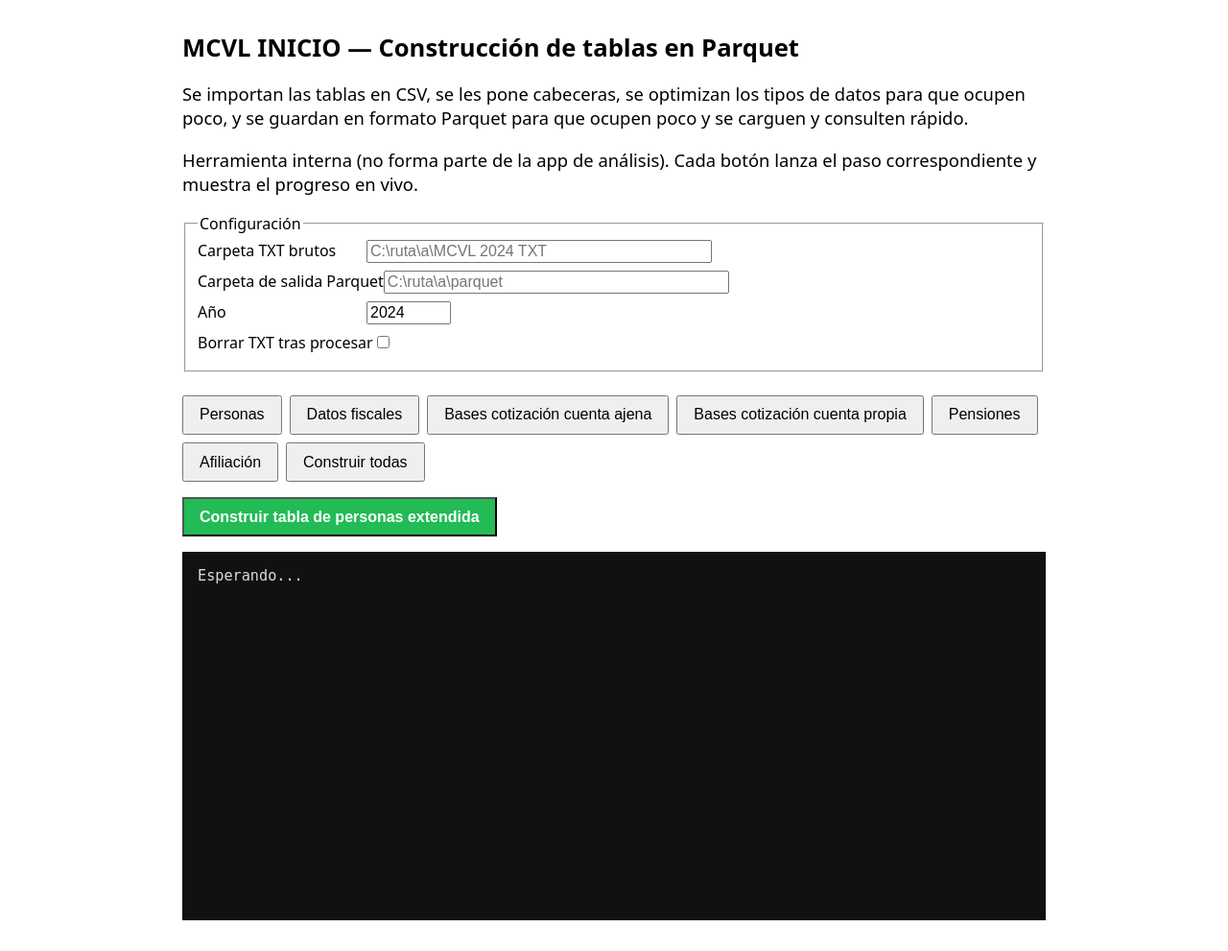
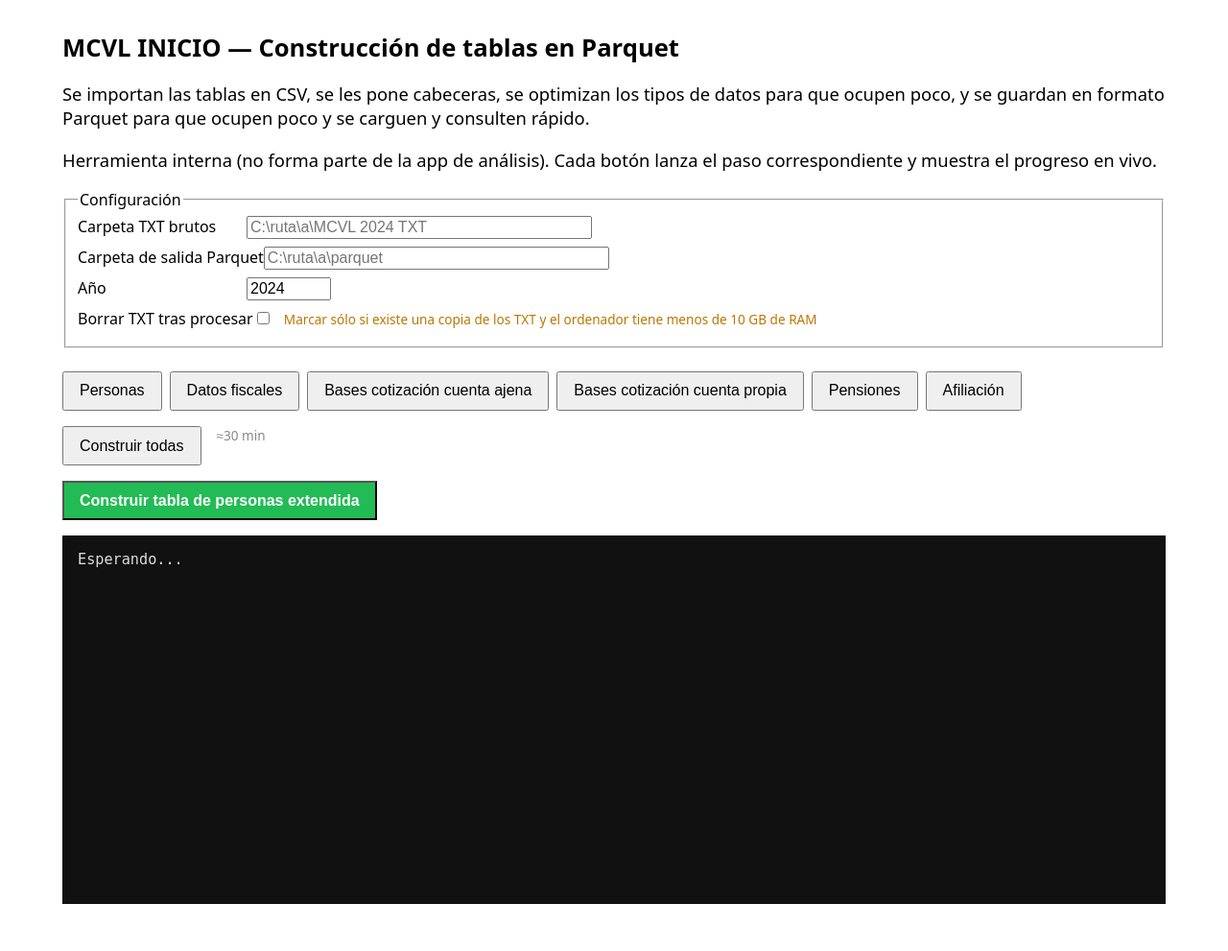
Before and after one commit to RobertoSanz88/MCVLAnalyserSEPE, a FastAPI app: page / in a window 1280 px wide. Shown: the whole page at 96% size. After the commit the page ends 942 px from the top, so only its background shows below. Run offline with FastAPI, Linux system fonts and the light colour scheme.

Commit message:
etl webui: retoques cosmeticos (layout de botones, aviso de borrar TXT)
Los 6 botones de tabla individual pasan a su propia fila (ensanchando la
pagina a 1150px caben los seis sin partirse); "Construir todas" queda solo
en su fila con una nota de duracion aproximada (~30 min, medida en la
ejecucion real del PC corporativo). Aviso junto al checkbox de borrar TXT
para dejar claro cuando tiene sentido marcarlo.

Co-Authored-By: Claude Sonnet 5 <noreply@anthropic.com>

```diff
--- a/etl/webui/templates/index.html
+++ b/etl/webui/templates/index.html
@@ -4,7 +4,7 @@
     <meta charset="utf-8">
     <title>MCVL ETL</title>
     <style>
-        body { font-family: system-ui, sans-serif; max-width: 900px; margin: 2rem auto; padding: 0 1rem;
+        body { font-family: system-ui, sans-serif; max-width: 1150px; margin: 2rem auto; padding: 0 1rem;
                font-size: 1.15rem; }
         h1 { font-size: 1.6rem; }
         fieldset { margin-bottom: 1.5rem; font-size: 1rem; }
@@ -28,6 +28,8 @@
         #log { background: #111; color: #ddd; padding: 1rem; height: 22rem; overflow-y: auto;
                font-family: ui-monospace, monospace; font-size: 0.95rem; white-space: pre-wrap; }
         .ok { color: #6f6; } .err { color: #f66; }
+        .nota { color: #888; font-size: 0.85rem; margin-left: 0.5rem; }
+        .aviso { color: #b70; font-size: 0.85rem; margin-left: 0.5rem; }
     </style>
 </head>
 <body>
@@ -42,14 +44,19 @@
         <div class="fila"><label for="raw">Carpeta TXT brutos</label><input type="text" id="raw" placeholder="C:\ruta\a\MCVL 2024 TXT"></div>
         <div class="fila"><label for="parquet">Carpeta de salida Parquet</label><input type="text" id="parquet" placeholder="C:\ruta\a\parquet"></div>
         <div class="fila"><label for="year">Año</label><input type="text" id="year" value="2024" style="width:5rem"></div>
-        <div class="fila"><label for="borrar_txt">Borrar TXT tras procesar</label><input type="checkbox" id="borrar_txt"></div>
+        <div class="fila"><label for="borrar_txt">Borrar TXT tras procesar</label><input type="checkbox" id="borrar_txt">
+            <span class="aviso">Marcar sólo si existe una copia de los TXT y el ordenador tiene menos de 10 GB de RAM</span>
+        </div>
     </fieldset>
 
     <div class="acciones">
         {% for id, nombre, destino in acciones %}
         <button id="boton-{{ id }}" onclick="ejecutar('{{ id }}')" title="{{ destino }}">{{ nombre }}</button>
         {% endfor %}
+    </div>
+    <div class="acciones">
         <button id="boton-todas" onclick="ejecutar('todas')">Construir todas</button>
+        <span class="nota">≈30 min</span>
     </div>
     <div class="acciones">
         <button id="boton-personas_extendida" class="final" onclick="ejecutar('personas_extendida')">Construir tabla de personas extendida</button>
```
